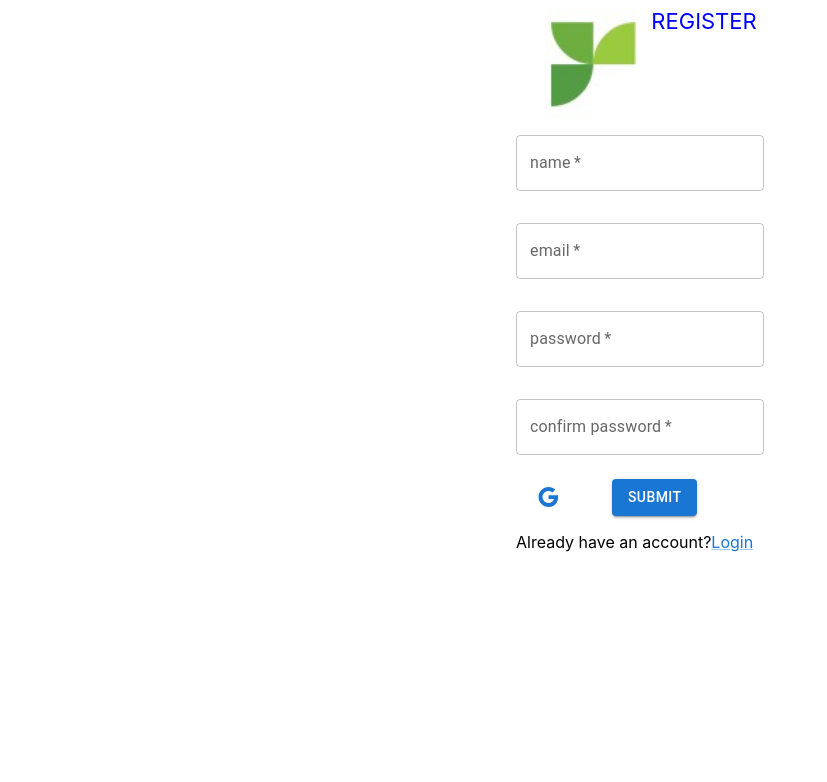
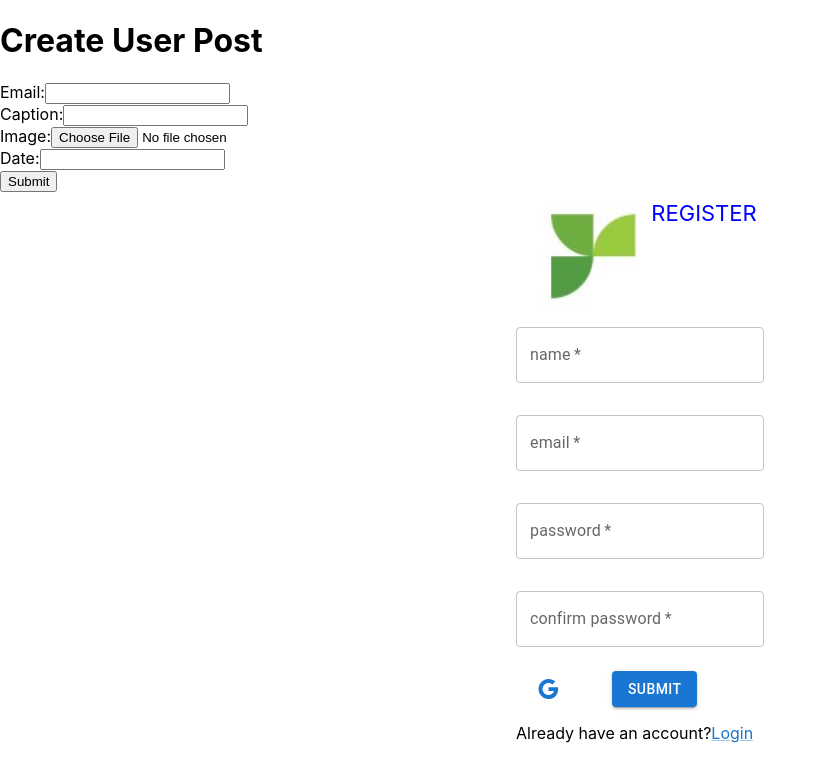
Before and after one commit to Responsive-GURU/Chatease-Frontend, a React (Create React App) app in the folder frontend/: page /chatease/register in a window 1280 px wide. Shown: the top 782 px of the page, without its empty margins (0-827 px from the left). Built offline with nearby package versions, Linux system fonts and the light colour scheme.

Commit message:
addition

```diff
--- a/frontend/src/App.tsx
+++ b/frontend/src/App.tsx
@@ -7,11 +7,13 @@ import {BrowserRouter, Routes, Route } from "react-router-dom";
 import Homepage from './component/Homepage';
 import Frontpage from './component/Frontpage';
 import Forgot from './component/Forgot';
+import App1 from './component/App1';
  function App(){
 
   return (
     <>
     <BrowserRouter>
+    <App1/>
       <Routes>
           <Route path="/chatease" element={<Frontpage/>} />
           <Route path="/chatease/login" element={<Signin/>} />
--- /dev/null
+++ b/frontend/src/component/App1.tsx
@@ -0,0 +1,74 @@
+import React, { useState } from 'react';
+import axios from 'axios';
+
+function App1() {
+  const [email, setEmail] = useState('');
+  const [caption, setCaption] = useState('');
+  const [image, setImage] = useState<File | null>(null);
+  const [date, setDate] = useState('');
+
+  const handleSubmit = async (e: React.FormEvent) => {
+    e.preventDefault();
+    const formData = new FormData();
+    formData.append('email', email);
+    formData.append('caption', caption);
+    if (image) {
+      formData.append('image', image);
+    }
+    formData.append('date', date);
+
+    try {
+      await axios.post('/api/create-user-post', formData, {
+        headers: {
+          'Content-Type': 'multipart/form-data',
+        },
+      });
+      console.log('User post created successfully');
+    } catch (error) {
+      console.error('Error creating user post', error);
+    }
+  };
+
+  return (
+    <div>
+      <h1>Create User Post</h1>
+      <form onSubmit={handleSubmit}>
+        <div>
+          <label>Email:</label>
+          <input
+            type="text"
+            value={email}
+            onChange={(e) => setEmail(e.target.value)}
+          />
+        </div>
+        <div>
+          <label>Caption:</label>
+          <input
+            type="text"
+            value={caption}
+            onChange={(e) => setCaption(e.target.value)}
+          />
+        </div>
+        <div>
+          <label>Image:</label>
+          <input
+            type="file"
+            accept="image/jpeg,image/png"
+            onChange={(e) => setImage(e.target.files?.[0] || null)}
+          />
+        </div>
+        <div>
+          <label>Date:</label>
+          <input
+            type="text"
+            value={date}
+            onChange={(e) => setDate(e.target.value)}
+          />
+        </div>
+        <button type="submit">Submit</button>
+      </form>
+    </div>
+  );
+}
+
+export default App1;
--- a/frontend/src/component/Register.tsx
+++ b/frontend/src/component/Register.tsx
@@ -58,7 +58,7 @@ export const Register=()=>{
    // if(use1.pass===use1.cpass){
       //alert("successful login");
 
- axios.post("http://localhost:8080/signin",{name:name,email:email,password:pass}).then((response)=>{//then is a chaining
+ axios.post("http://localhost:8080/chatease/register",{userName:name,email:email,password:pass}).then((response)=>{//then is a chaining
      console.log(response)
   }).catch((e)=>{
      console.log(e)
```
